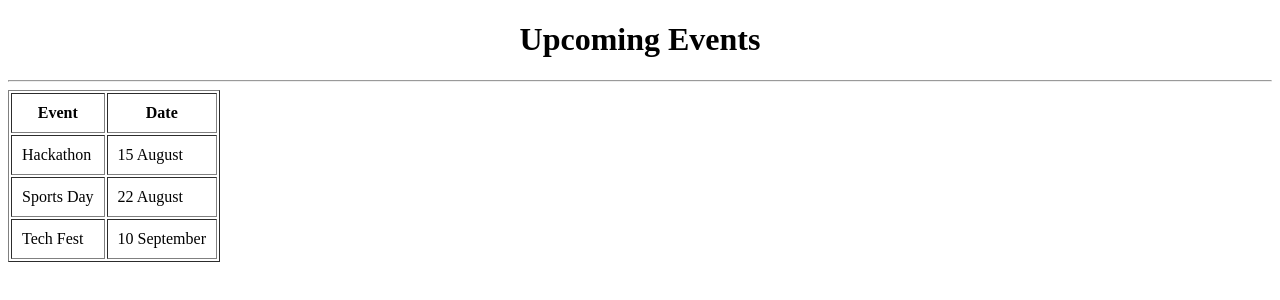
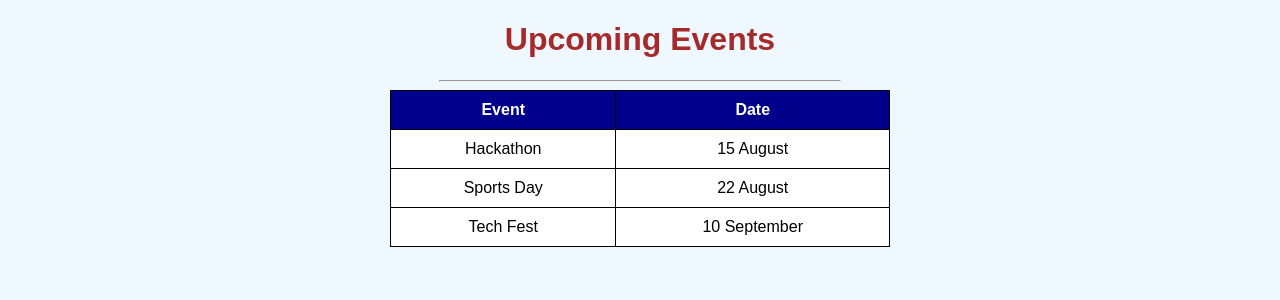
Before and after one commit to anshikabadala/Wt_Project, a plain HTML site: page events.html in a window 1280 px wide. Drawn offline with Linux system fonts and the light colour scheme.

Commit message:
Update events.html

```diff
--- a/events.html
+++ b/events.html
@@ -3,7 +3,7 @@
 <head>
 <title>Events</title>
 </head>
-
+<link rel="stylesheet" href="events.css">
 <body>
 
 <h1 align="center">Upcoming Events</h1>
```
